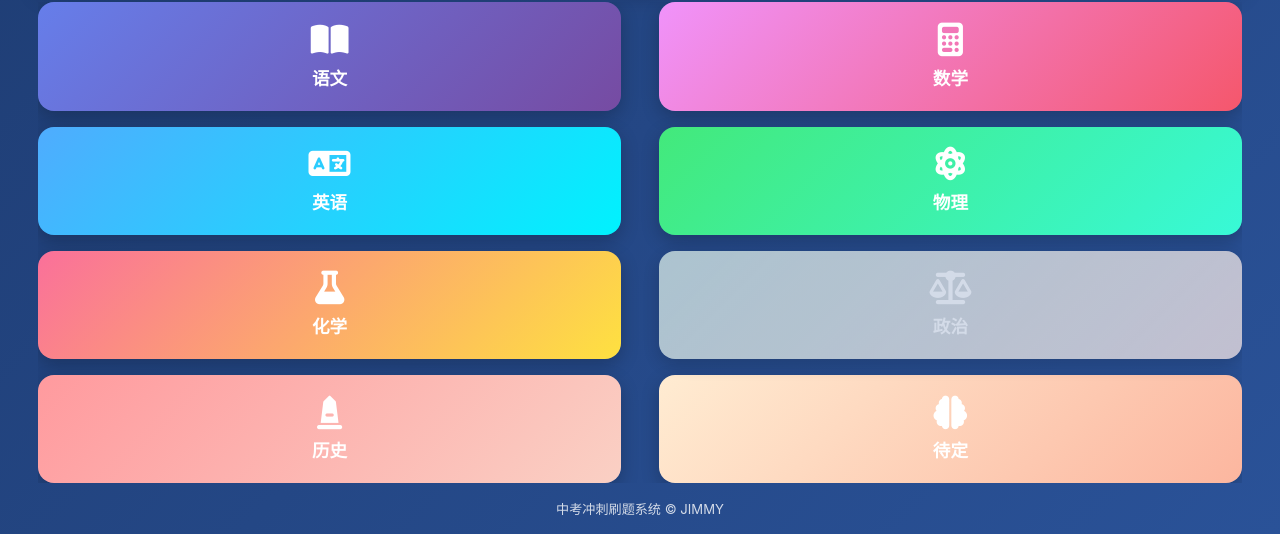
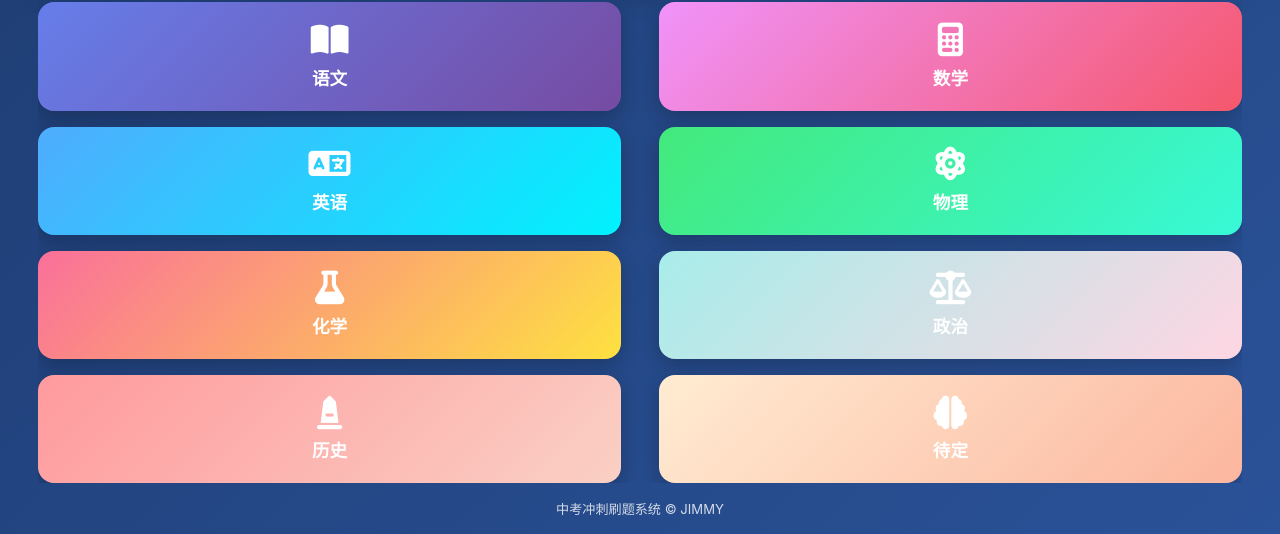
Before and after one commit to jimmy6sound-pixel/jimmy6sound-pixel.github.io, a plain HTML site: page index.html in a window 1280 px wide. Shown: the part 266-800 px from the top of the page. Drawn offline with Linux system fonts and the light colour scheme.

Commit message:
Update index.html

```diff
--- a/index.html
+++ b/index.html
@@ -104,7 +104,7 @@
         .c3{background:linear-gradient(135deg,#4facfe,#00f2fe)}
         .c4{background:linear-gradient(135deg,#43e97b,#38f9d7)}
         .c5{background:linear-gradient(135deg,#fa709a,#fee140)}
-        .c6{background:linear-gradient(135deg,#a8edea,#fed6e3);filter:grayscale(70%);opacity:0.8}
+        .c6{background:linear-gradient(135deg,#a8edea,#fed6e3)}
         .c7{background:linear-gradient(135deg,#ff9a9e,#fad0c4)}
         .c8{background:linear-gradient(135deg,#ffecd2,#fcb69f)}
 
```
